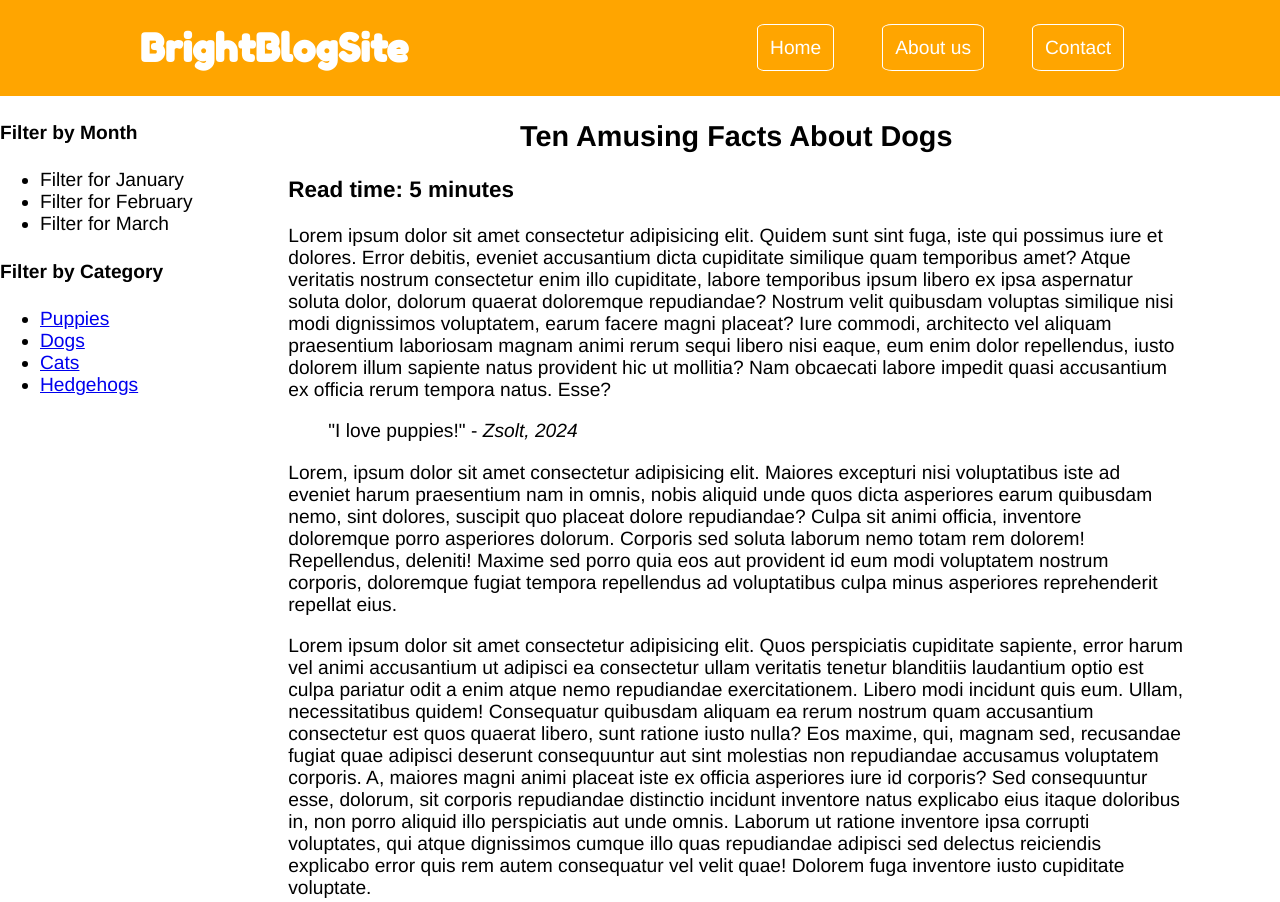
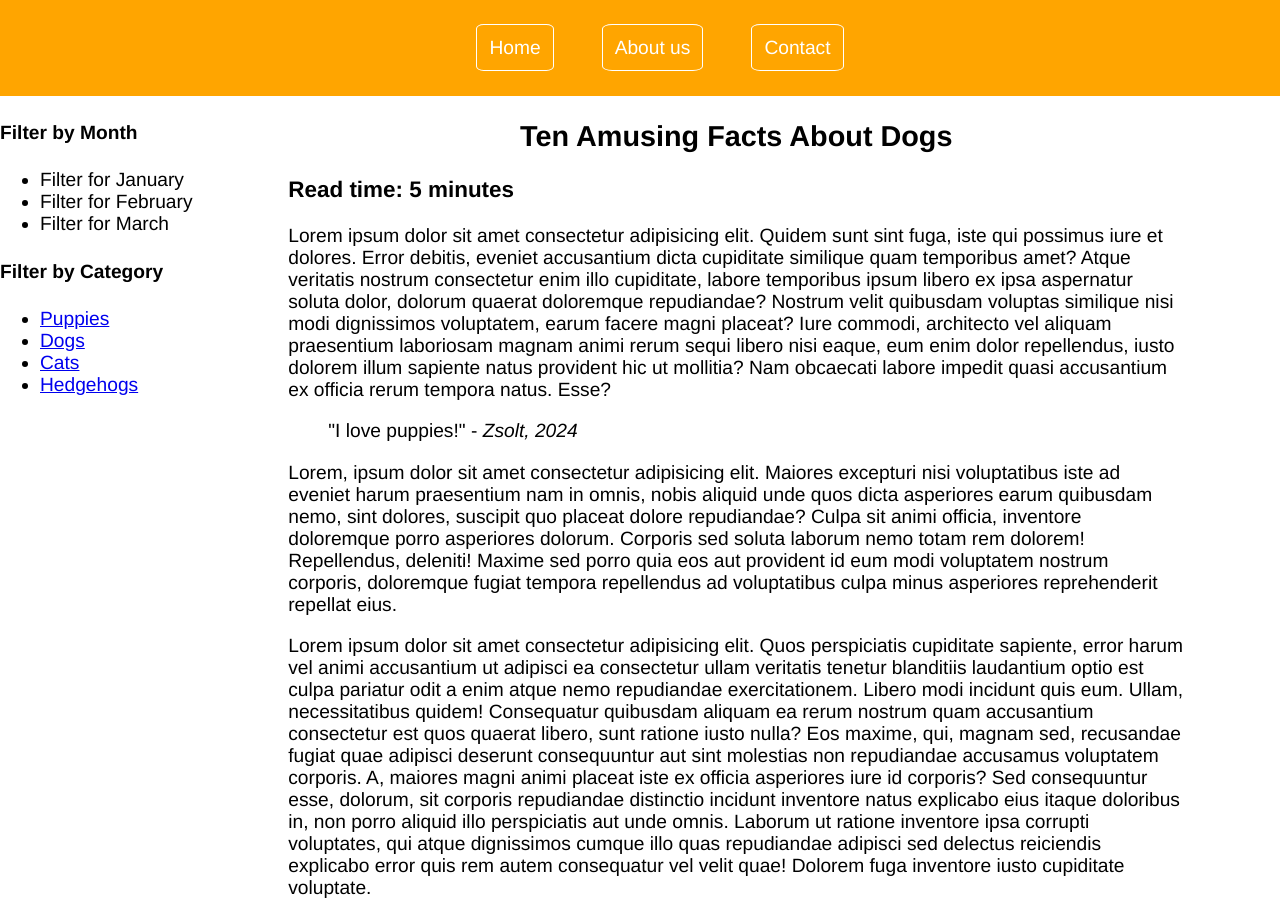
Before and after one commit to aulonadeliu/aulonadeliu.github.io, a plain HTML site: page index.html in a window 1280 px wide. Shown: the top 902 px of the page. Drawn offline with Linux system fonts and the light colour scheme.

Commit message:
Update index.html

```diff
--- a/index.html
+++ b/index.html
@@ -11,7 +11,6 @@
 <body>
     <header id="main-header">
         <!-- the content of the header goes here  -->
-        <h1 id="logo">BrightBlogSite</h1>
         <nav>
             <ul id ="nav-ul">
                 <li><a href="" class="navbutton">Home</a></li>
```
